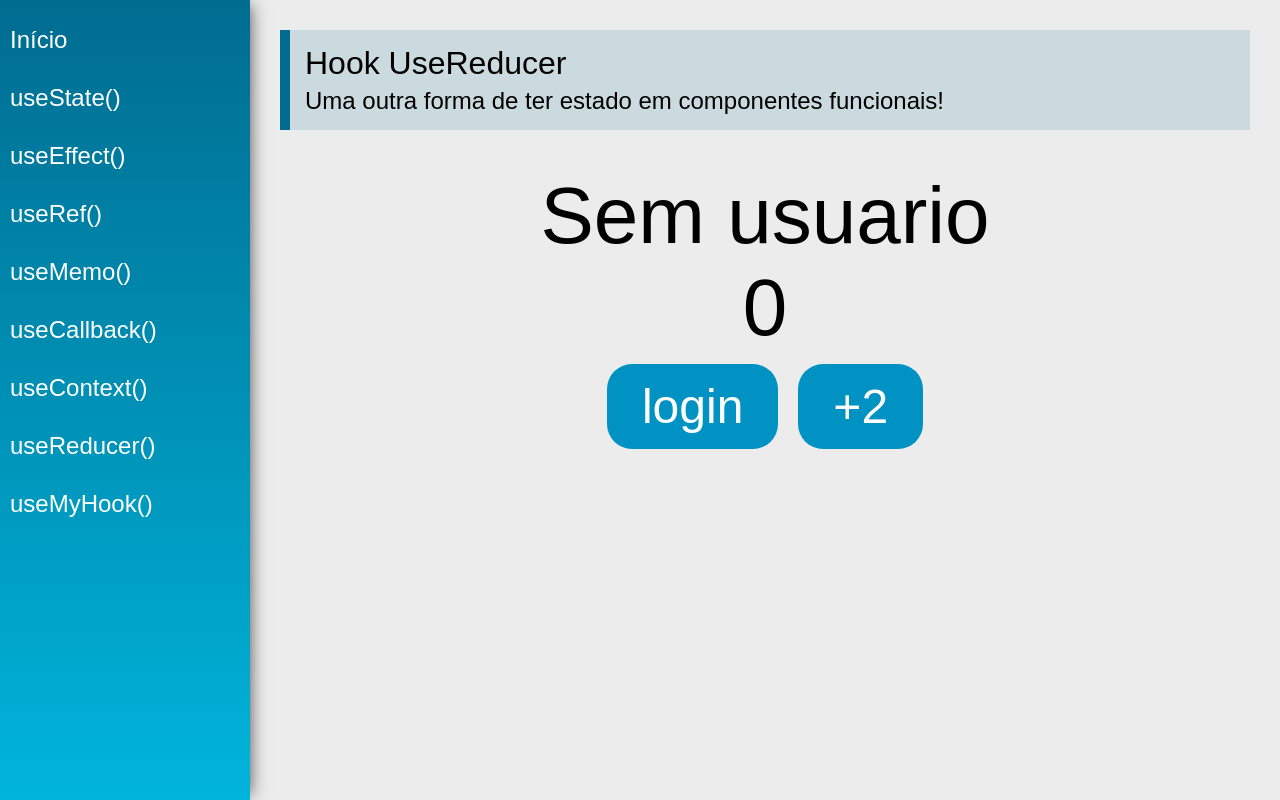
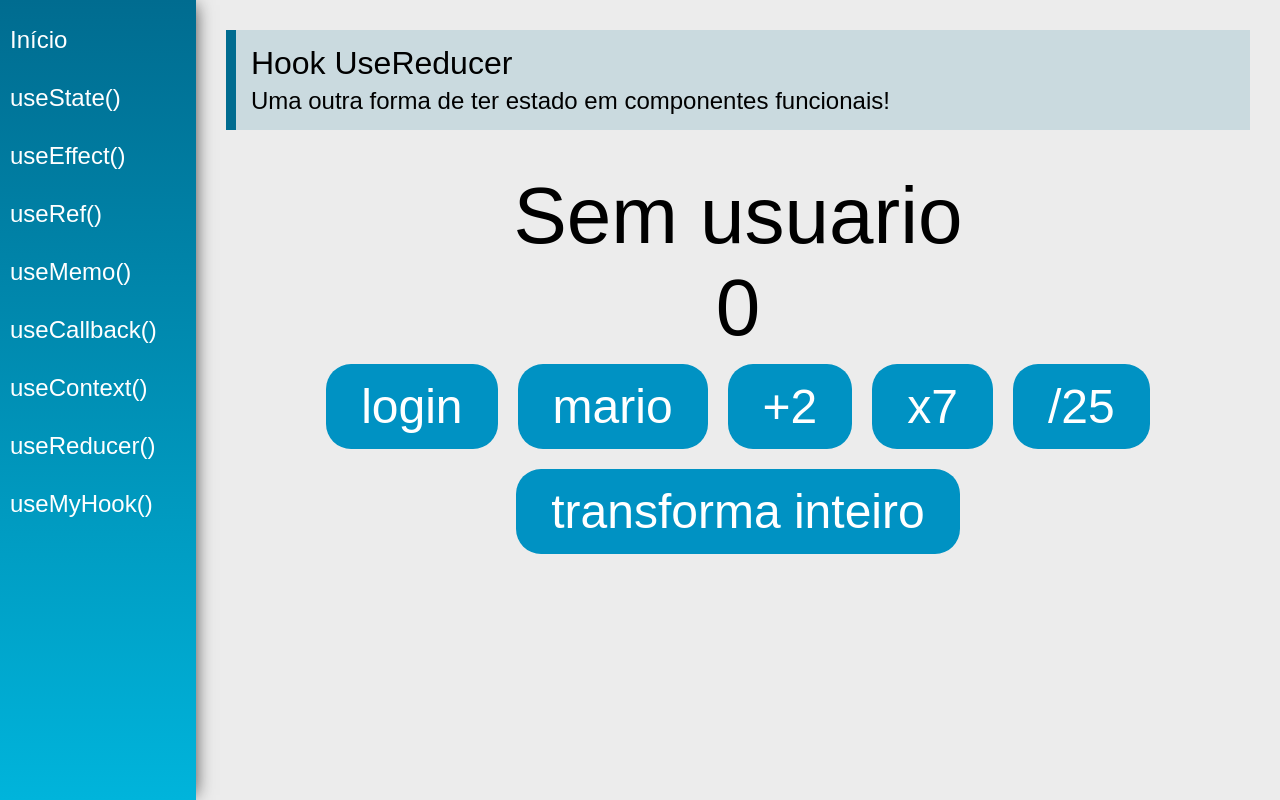
Before and after one commit to kazuohagy/hooks, a React (Create React App) app: page /useReducer in a window 1280 px wide. Built offline with nearby package versions, Linux system fonts and the light colour scheme.

Commit message:
deu certo fim de useREducer.jsx

```diff
--- a/src/views/examples/UseReducer.jsx
+++ b/src/views/examples/UseReducer.jsx
@@ -15,6 +15,14 @@ function reducer(state, action) {
             return {...state, number: state.number + 2 }
         case 'numberadd':
             return {...state, user: {name:action.name} }
+        case 'x7':
+            return {...state, number: state.number * 7 }
+        case 'dividi25':
+            return { ...state, number: state.number / 25}
+        case 'parseInt':
+            return {...state, number: parseInt(state.number)}
+        case 'mario':
+            return {...state, number: state.number + action.number}
         default:
             return state
     }
@@ -34,7 +42,11 @@ const UseReducer = (props) => {
                 <span className="text">{state.number}</span>
                 <div className="">
                     <button className="btn" onClick={()=>dispatch({type: 'numberadd', name: 'Mario'})}>login</button>
+                    <button className="btn" onClick={()=>dispatch({type: 'mario', number: 10})}>mario</button>
                     <button className="btn" onClick={()=>dispatch({type: 'add2'})}>+2</button>
+                    <button className="btn" onClick={()=>dispatch({type: 'x7'})}>x7</button>
+                    <button className="btn" onClick={()=>dispatch({type: 'dividi25'})}>/25</button>
+                    <button className="btn" onClick={()=>dispatch({type: 'parseInt'})}>transforma inteiro</button>
                 </div>
             </div>
         </div>
```
